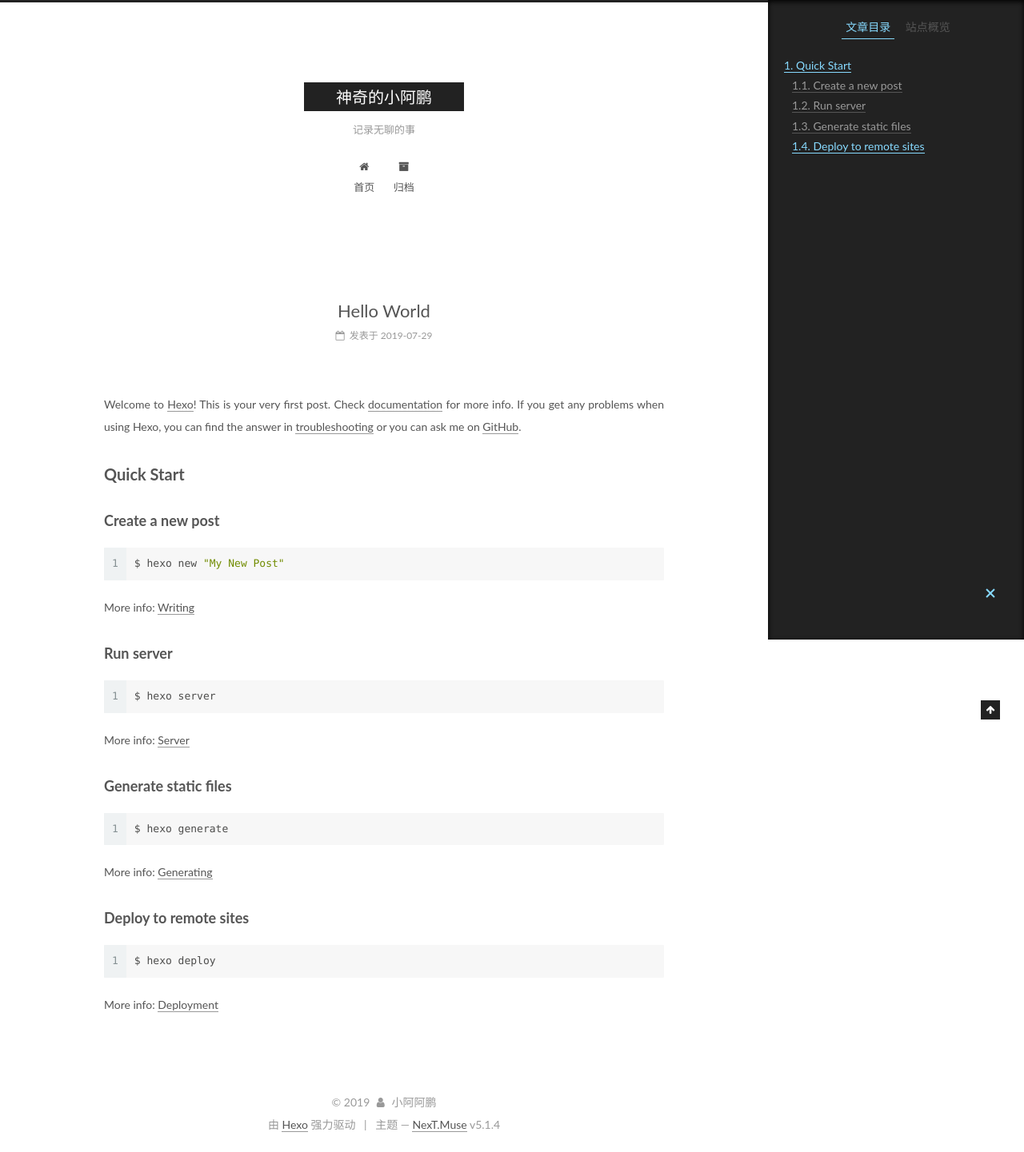
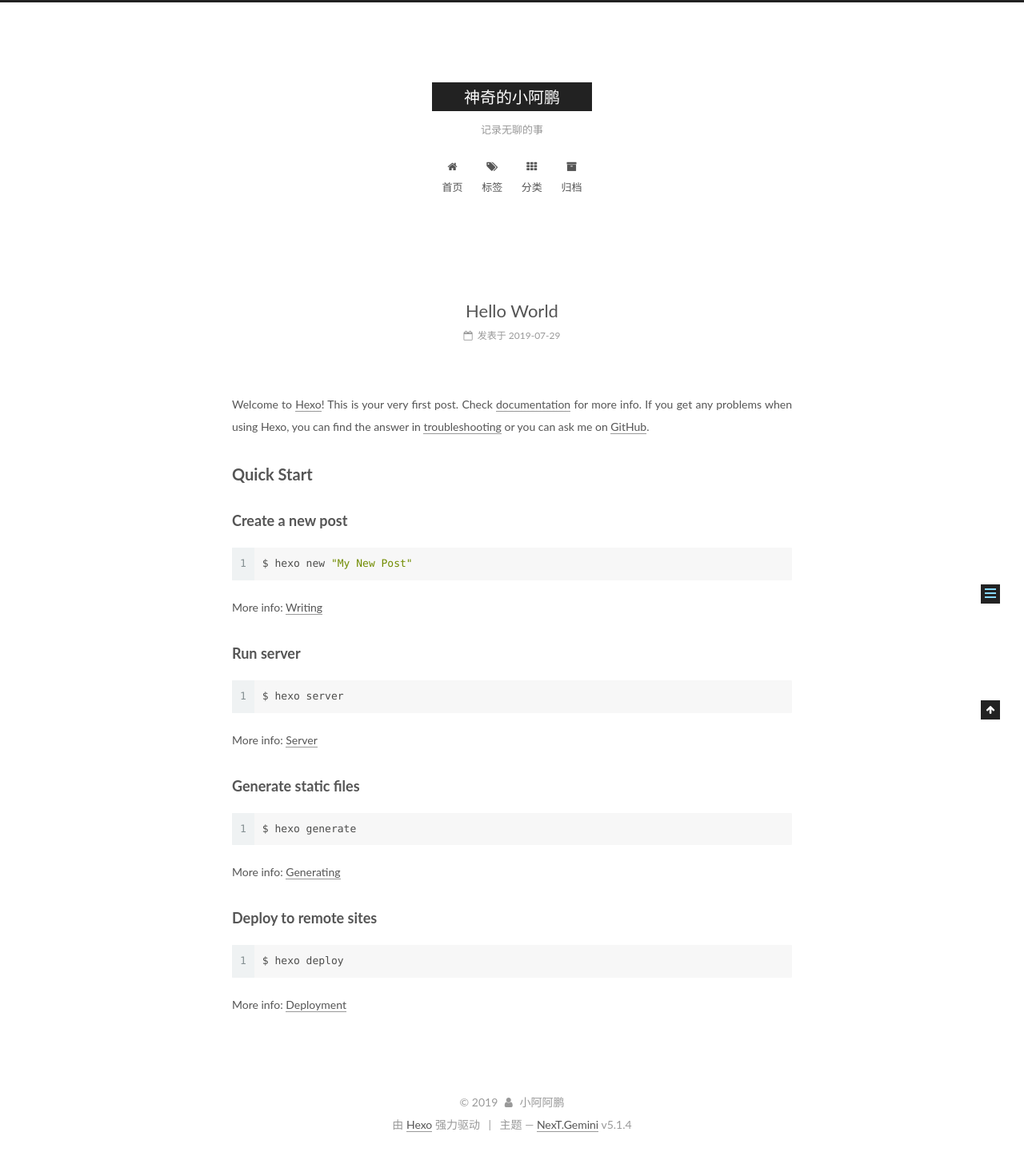
Before and after one commit to Xa0peng/Xa0peng.github.io, a plain HTML site: page 2019/07/29/hello-world/index.html in a window 1280 px wide. Shown: the whole page at 80% size. Drawn offline with Linux system fonts and the light colour scheme.

Commit message:
Site updated: 2019-08-19 13:18:49

```diff
--- a/2019/07/29/hello-world/index.html
+++ b/2019/07/29/hello-world/index.html
@@ -5,7 +5,7 @@
 
 
 
-<html class="theme-next muse use-motion" lang="zh-Hans">
+<html class="theme-next gemini use-motion" lang="zh-Hans">
 <head><meta name="generator" content="Hexo 3.9.0">
   <meta charset="UTF-8">
 <meta http-equiv="X-UA-Compatible" content="IE=edge">
@@ -97,7 +97,7 @@
   var NexT = window.NexT || {};
   var CONFIG = {
     root: '/',
-    scheme: 'Muse',
+    scheme: 'Gemini',
     version: '5.1.4',
     sidebar: {"position":"left","display":"post","offset":12,"b2t":false,"scrollpercent":false,"onmobile":false},
     fancybox: true,
@@ -186,6 +186,26 @@
               <i class="menu-item-icon fa fa-fw fa-home"></i> <br>
 
             首页
+          </a>
+        </li>
+
+
+        <li class="menu-item menu-item-tags">
+          <a href="/tags/" rel="section">
+
+              <i class="menu-item-icon fa fa-fw fa-tags"></i> <br>
+
+            标签
+          </a>
+        </li>
+
+
+        <li class="menu-item menu-item-categories">
+          <a href="/categories/" rel="section">
+
+              <i class="menu-item-icon fa fa-fw fa-th"></i> <br>
+
+            分类
           </a>
         </li>
 
@@ -480,7 +500,7 @@
 
 
 
-  <div class="theme-info">主题 &mdash; <a class="theme-link" target="_blank" href="https://github.com/iissnan/hexo-theme-next">NexT.Muse</a> v5.1.4</div>
+  <div class="theme-info">主题 &mdash; <a class="theme-link" target="_blank" href="https://github.com/iissnan/hexo-theme-next">NexT.Gemini</a> v5.1.4</div>
 
 
 
@@ -581,6 +601,13 @@
 
 
 
+  <script type="text/javascript" src="/js/src/affix.js?v=5.1.4"></script>
+
+  <script type="text/javascript" src="/js/src/schemes/pisces.js?v=5.1.4"></script>
+
+
+
+
   <script type="text/javascript" src="/js/src/scrollspy.js?v=5.1.4"></script>
 <script type="text/javascript" src="/js/src/post-details.js?v=5.1.4"></script>
 
```
Also changed, not shown: README.html (+30 -3 lines), archives/2019/07/index.html (+30 -3 lines), archives/2019/index.html (+30 -3 lines), archives/index.html (+30 -3 lines), index.html (+30 -3 lines).
